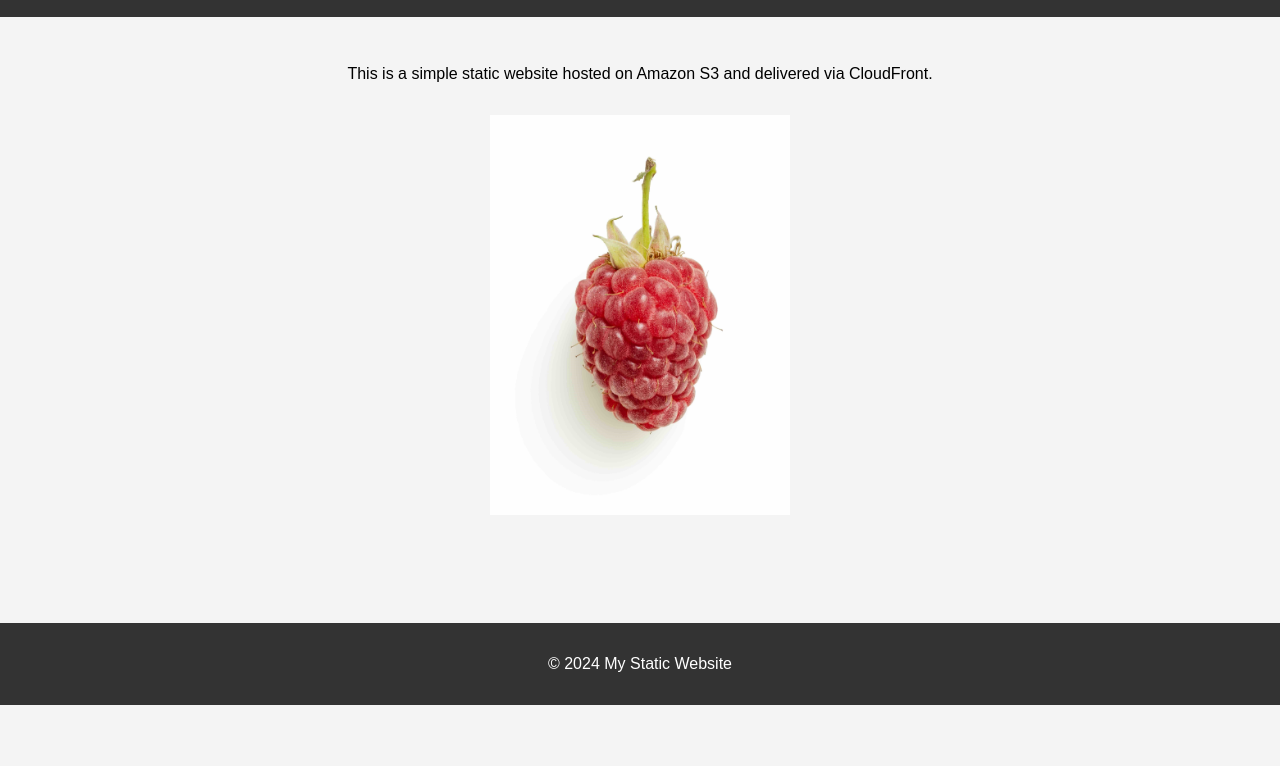
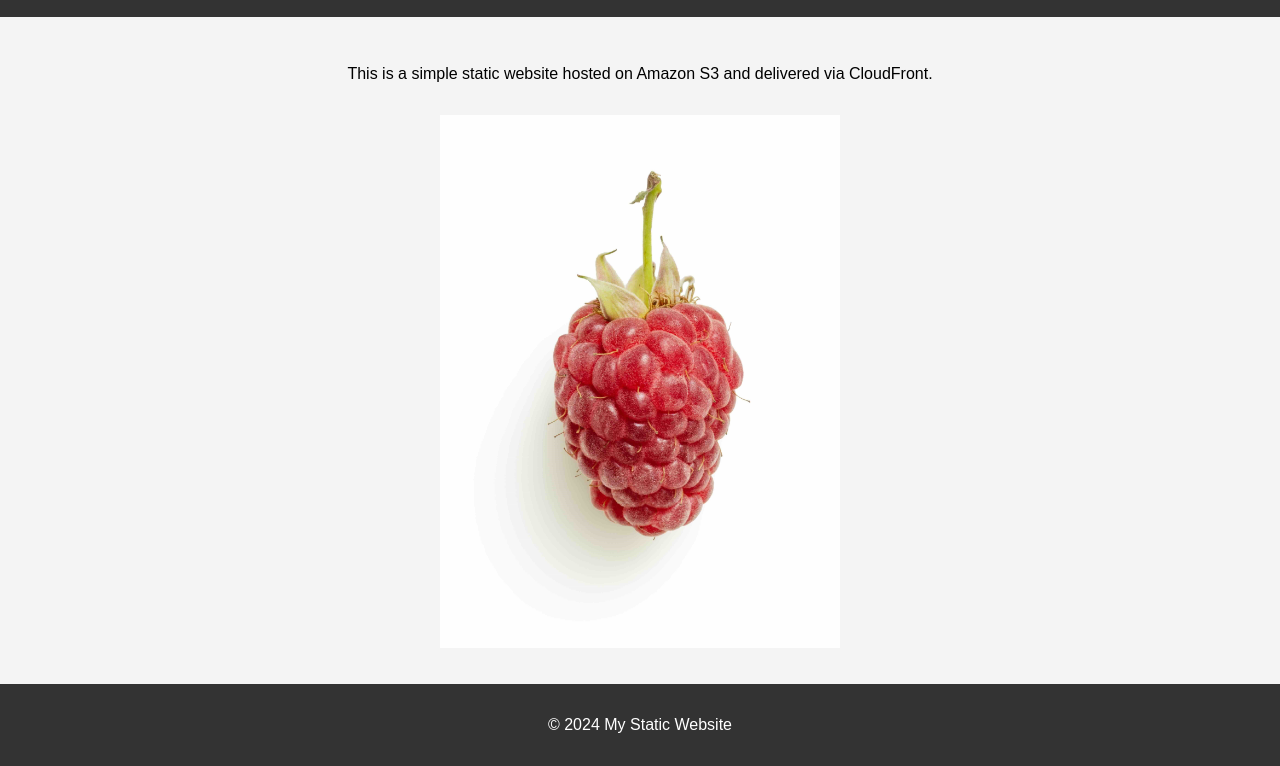
Before and after one commit to SkSingh07/aws, a plain HTML site: page index.html in a window 1280 px wide. Shown: the part 95-861 px from the top of the page. Before the commit the page ends 800 px from the top, so only its background shows below. Drawn offline with Linux system fonts and the light colour scheme.

Commit message:
Initial commit

```diff
--- a/index.html
+++ b/index.html
@@ -12,7 +12,7 @@
     </header>
     <main>
         <p>This is a simple static website hosted on Amazon S3 and delivered via CloudFront.</p>
-        <img src="image.jpg" alt="Sample Image" width="300" height="300">
+        <img src="image.jpg" alt="Sample Image" width="400" height="400">
     </main>
     <footer>
         <p>&copy; 2024 My Static Website</p>
```
